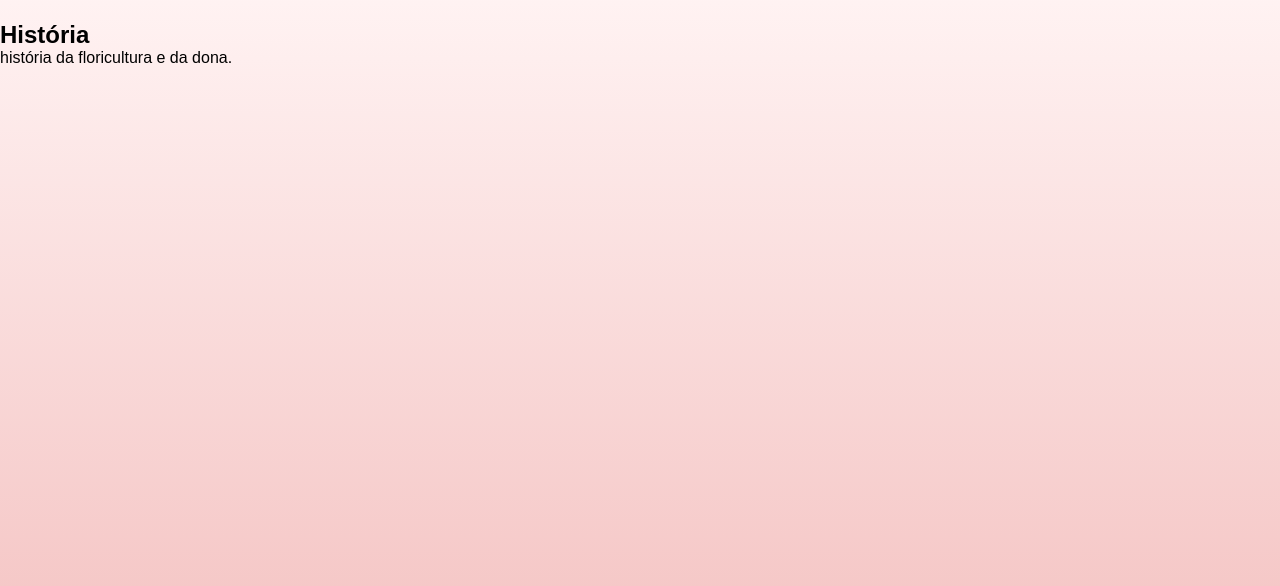
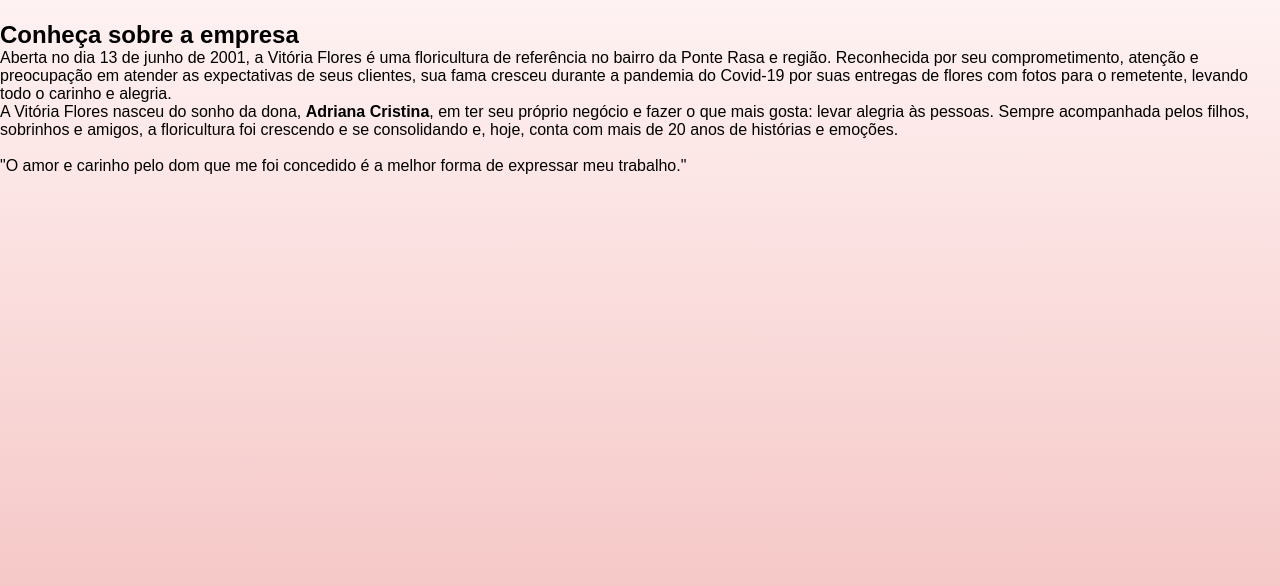
Before and after one commit to Pessinaaa/Projeto-Vitoria-Flores-old, a plain HTML site: page Páginas/historia.html in a window 1280 px wide. Shown: the part 214-800 px from the top of the page. Drawn offline with Linux system fonts and the light colour scheme.

```diff
--- a/Páginas/historia.html
+++ b/Páginas/historia.html
@@ -26,8 +26,11 @@
         </nav>
     </header>
     <main id="main"><!--Área dedicada aos destaques-->
-        <h1>História</h1>
-        <p>história da floricultura e da dona.</p>
+        <h1>Conheça sobre a empresa</h1>
+        <p>Aberta no dia 13 de junho de 2001, a Vitória Flores é uma floricultura de referência no bairro da Ponte Rasa e região. Reconhecida por seu comprometimento, atenção e preocupação em atender as expectativas de seus clientes, sua fama cresceu durante a pandemia do Covid-19 por suas entregas de flores com fotos para o remetente, levando todo o carinho e alegria.</p>
+        <p>A Vitória Flores nasceu do sonho da dona, <b>Adriana Cristina</b>, em ter seu próprio negócio e fazer o que mais gosta: levar alegria às pessoas. Sempre acompanhada pelos filhos, sobrinhos e amigos, a floricultura foi crescendo e se consolidando e, hoje, conta com mais de 20 anos de histórias e emoções.</p>
+        <img>
+        <p>"O amor e carinho pelo dom que me foi concedido é a melhor forma de expressar meu trabalho."</p>
     </main>
     <footer id="rodape">
         <p>Todos os direitos reservados &copy; 2001.</p>
```
Also changed, not shown: index.html (renamed from Páginas/index.html).
